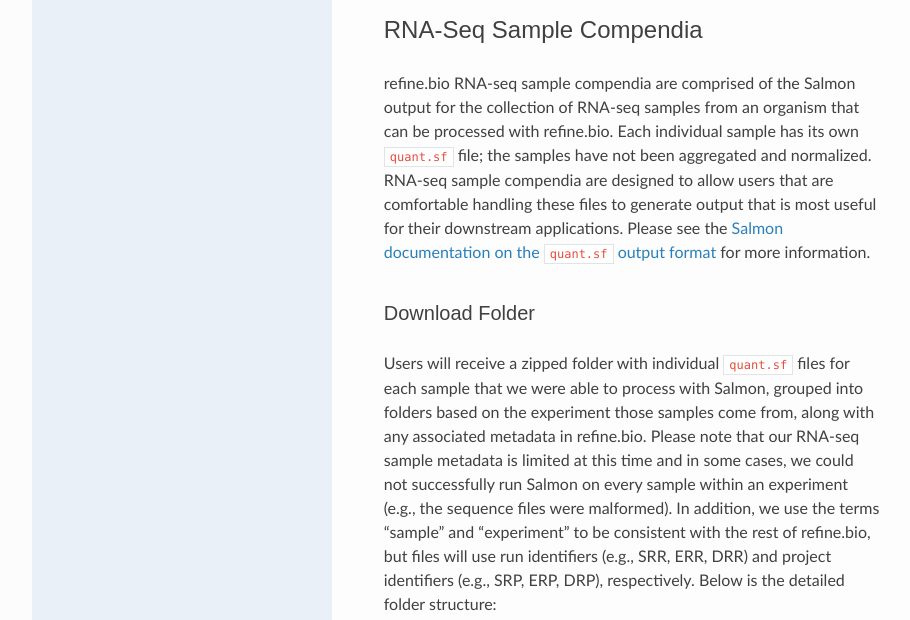
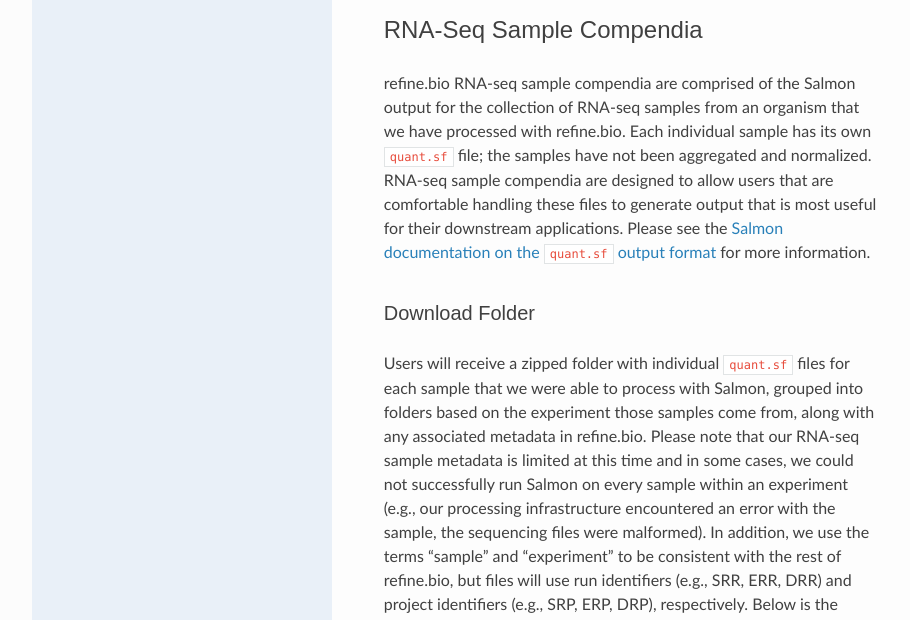
Before and after one commit to AlexsLemonade/refinebio-docs, a Sphinx documentation site: the page built from docs/main_text.md, in a window 1280 px wide and 1400 px high, scrolled down 22316 px. Shown: the part 184-804 px from the top of the window, without its empty margins (158-1068 px from the left). Built offline with Sphinx 7.4.7 and the Read the Docs theme 2.0.0, drawn with Linux system fonts in a browser that asks for light colours; some of the changed text lies outside the part shown.

Commit message:
Apply suggestions from code review
Co-Authored-By: Casey Greene <cgreene@users.noreply.github.com>

```diff
--- a/docs/main_text.md
+++ b/docs/main_text.md
@@ -446,7 +446,7 @@
 
 ## RNA-Seq Sample Compendia
 
-refine.bio RNA-seq sample compendia are comprised of the Salmon output for the collection of RNA-seq samples from an organism that can be processed with refine.bio.
+refine.bio RNA-seq sample compendia are comprised of the Salmon output for the collection of RNA-seq samples from an organism that we have processed with refine.bio.
 Each individual sample has its own `quant.sf` file; the samples have not been aggregated and normalized.
 RNA-seq sample compendia are designed to allow users that are comfortable handling these files to generate output that is most useful for their downstream applications.
 Please see the [Salmon documentation on the `quant.sf` output format](https://salmon.readthedocs.io/en/latest/file_formats.html#quantification-file) for more information.
@@ -454,7 +454,7 @@
 ### Download Folder
 
 Users will receive a zipped folder with individual `quant.sf` files for each sample that we were able to process with Salmon, grouped into folders based on the experiment those samples come from, along with any associated metadata in refine.bio.
-Please note that our RNA-seq sample metadata is limited at this time and in some cases, we could not successfully run Salmon on every sample within an experiment (e.g., the sequence files were malformed).
+Please note that our RNA-seq sample metadata is limited at this time and in some cases, we could not successfully run Salmon on every sample within an experiment (e.g., our processing infrastructure encountered an error with the sample, the sequencing files were malformed).
 In addition, we use the terms "sample" and "experiment" to be consistent with the rest of refine.bio, but files will use run identifiers (e.g., SRR, ERR, DRR) and project identifiers (e.g., SRP, ERP, DRP), respectively.
 Below is the detailed folder structure:
 
```
